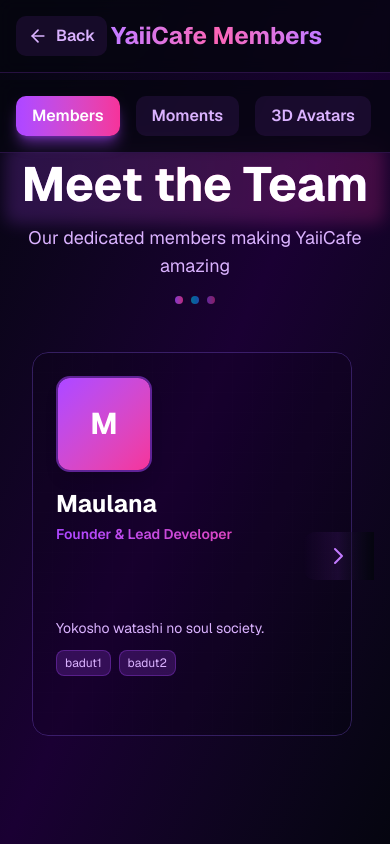
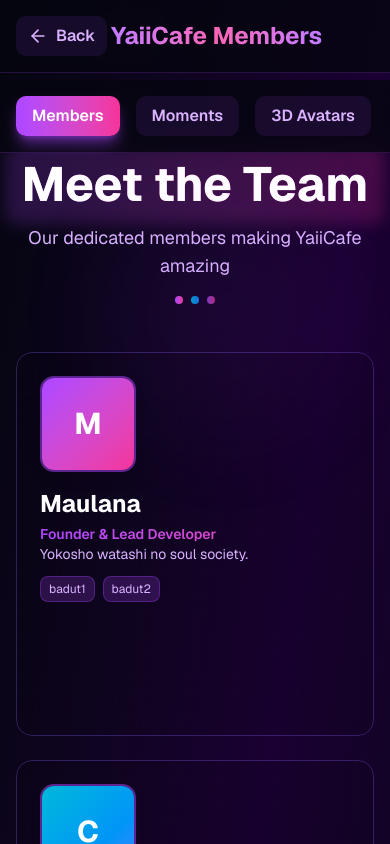
Before and after one commit to Maulanakun/YaiiCafe, a Next.js app: page /explore in a window 390 px wide. Shown: the top 844 px of the page. Built offline with nearby package versions, Linux system fonts and the light colour scheme.

Commit message:
refactor: switch member list from carousel to responsive grid layout
Update member list to a responsive CSS grid with animations.

```diff
--- a/components/explore/member-card-enhanced.tsx
+++ b/components/explore/member-card-enhanced.tsx
@@ -34,8 +34,7 @@ export default function MemberCardEnhanced({
       onMouseEnter={() => onHoverChange(true)}
       onMouseLeave={() => onHoverChange(false)}
       onMouseMove={handleMouseMove}
-      className="flex-shrink-0 w-80 cursor-pointer group/card relative"
-      style={{ scrollSnapAlign: 'center' }}
+      className="w-full cursor-pointer group/card relative"
     >
       {/* Spotlight effect on hover */}
       {isHovered && (
@@ -48,7 +47,7 @@ export default function MemberCardEnhanced({
       )}
 
       {/* Card Container */}
-      <div className="relative h-96 rounded-2xl overflow-hidden transition-all duration-500 hover:scale-105">
+      <div className="relative h-full min-h-96 rounded-2xl overflow-hidden transition-all duration-500 hover:scale-105">
         {/* Animated background layers */}
         <div
           className={`absolute inset-0 bg-gradient-to-br ${member.color} opacity-20 transition-all duration-500 ${
--- a/components/explore/member-list-view.tsx
+++ b/components/explore/member-list-view.tsx
@@ -1,6 +1,6 @@
 'use client';
 
-import { useState, useRef, useEffect } from 'react';
+import { useState } from 'react';
 import { members } from '@/lib/members';
 import MemberDetailModal from './member-detail-modal';
 import MemberCardEnhanced from './member-card-enhanced';
@@ -12,35 +12,6 @@ interface Props {
 export default function MemberListView({ onSelectMember }: Props) {
   const [selectedMember, setSelectedMember] = useState<string | null>(null);
   const [hoveredMember, setHoveredMember] = useState<string | null>(null);
-  const containerRef = useRef<HTMLDivElement>(null);
-  const [canScrollLeft, setCanScrollLeft] = useState(false);
-  const [canScrollRight, setCanScrollRight] = useState(true);
-
-  useEffect(() => {
-    checkScroll();
-    window.addEventListener('resize', checkScroll);
-    return () => window.removeEventListener('resize', checkScroll);
-  }, []);
-
-  const checkScroll = () => {
-    if (containerRef.current) {
-      setCanScrollLeft(containerRef.current.scrollLeft > 0);
-      setCanScrollRight(
-        containerRef.current.scrollLeft < containerRef.current.scrollWidth - containerRef.current.clientWidth - 10
-      );
-    }
-  };
-
-  const scroll = (direction: 'left' | 'right') => {
-    if (containerRef.current) {
-      const scrollAmount = 400;
-      containerRef.current.scrollBy({
-        left: direction === 'left' ? -scrollAmount : scrollAmount,
-        behavior: 'smooth',
-      });
-      setTimeout(checkScroll, 300);
-    }
-  };
 
   const handleMemberClick = (memberId: string) => {
     setSelectedMember(memberId);
@@ -64,30 +35,10 @@ export default function MemberListView({ onSelectMember }: Props) {
         </div>
       </div>
 
-      {/* Carousel with enhanced styling */}
-      <div className="relative group">
-        {/* Left Scroll Button */}
-        {canScrollLeft && (
-          <button
-            onClick={() => scroll('left')}
-            className="absolute left-0 top-1/2 -translate-y-1/2 z-20 bg-gradient-to-r from-[#05050f] via-purple-500/10 to-transparent px-6 py-3 text-purple-400 hover:text-purple-200 transition-all duration-300 hover:shadow-lg hover:shadow-purple-500/50 rounded-r-xl"
-          >
-            <svg className="w-6 h-6" fill="none" stroke="currentColor" viewBox="0 0 24 24">
-              <path strokeLinecap="round" strokeLinejoin="round" strokeWidth={2} d="M15 19l-7-7 7-7" />
-            </svg>
-          </button>
-        )}
-
-        {/* Member Carousel */}
-        <div
-          ref={containerRef}
-          onScroll={checkScroll}
-          className="flex gap-8 overflow-x-auto scrollbar-hide pb-6 px-4"
-          style={{
-            scrollBehavior: 'smooth',
-            scrollSnapType: 'x mandatory',
-          }}
-        >
+      {/* Members Grid */}
+      <div className="relative">
+        {/* Grid Layout */}
+        <div className="grid grid-cols-1 md:grid-cols-2 lg:grid-cols-3 2xl:grid-cols-4 gap-6">
           {members.map((member, index) => (
             <div
               key={member.id}
@@ -107,21 +58,9 @@ export default function MemberListView({ onSelectMember }: Props) {
           ))}
         </div>
 
-        {/* Right Scroll Button */}
-        {canScrollRight && (
-          <button
-            onClick={() => scroll('right')}
-            className="absolute right-0 top-1/2 -translate-y-1/2 z-20 bg-gradient-to-l from-[#05050f] via-purple-500/10 to-transparent px-6 py-3 text-purple-400 hover:text-purple-200 transition-all duration-300 hover:shadow-lg hover:shadow-purple-500/50 rounded-l-xl"
-          >
-            <svg className="w-6 h-6" fill="none" stroke="currentColor" viewBox="0 0 24 24">
-              <path strokeLinecap="round" strokeLinejoin="round" strokeWidth={2} d="M9 5l7 7-7 7" />
-            </svg>
-          </button>
-        )}
-
         {/* Decorative elements */}
-        <div className="absolute top-0 left-1/4 w-40 h-40 bg-purple-500/20 rounded-full blur-3xl opacity-0 group-hover:opacity-20 transition-opacity duration-500" />
-        <div className="absolute bottom-0 right-1/4 w-40 h-40 bg-pink-500/20 rounded-full blur-3xl opacity-0 group-hover:opacity-20 transition-opacity duration-500" />
+        <div className="absolute -top-40 left-1/4 w-60 h-60 bg-purple-500/20 rounded-full blur-3xl opacity-30 pointer-events-none" />
+        <div className="absolute -bottom-40 right-1/4 w-60 h-60 bg-pink-500/20 rounded-full blur-3xl opacity-30 pointer-events-none" />
       </div>
 
       {/* Member Detail Modal */}
```
